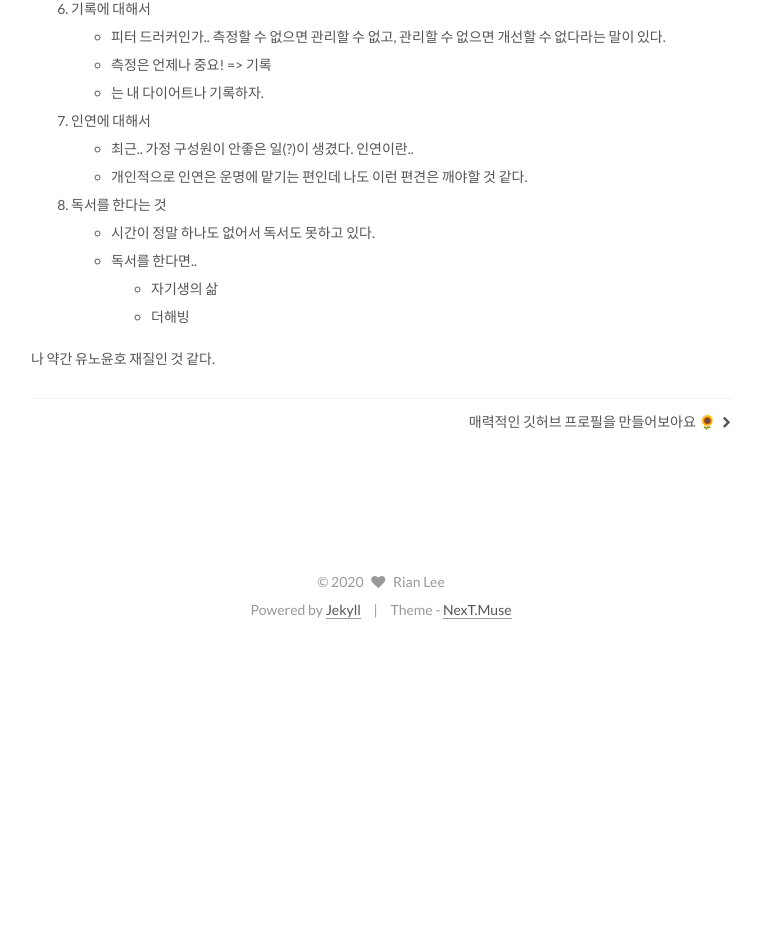
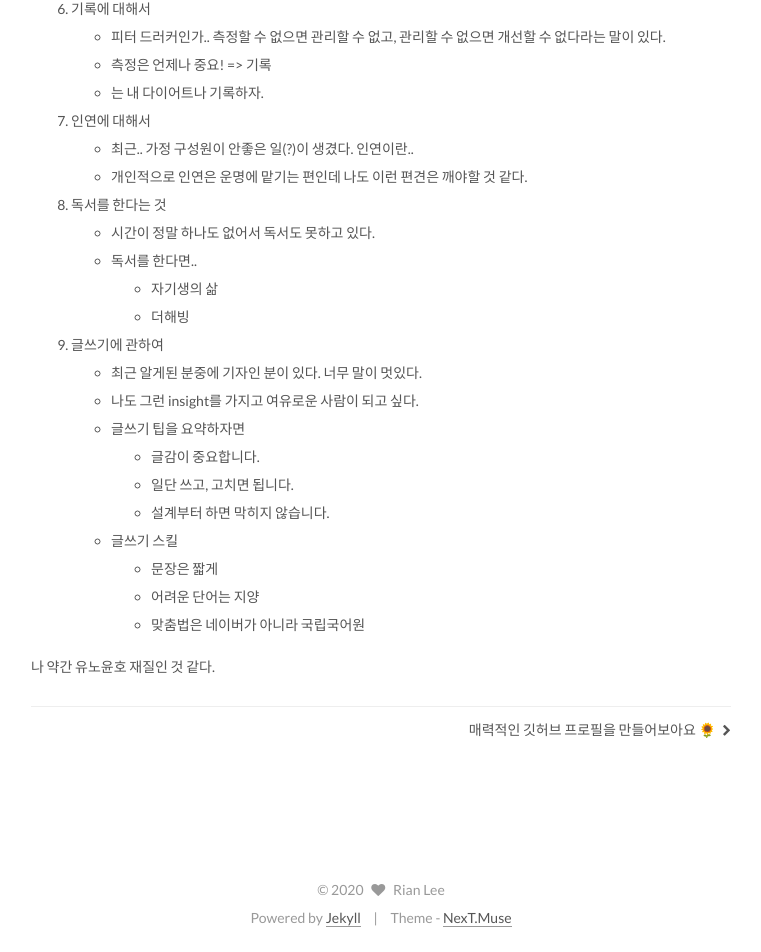
Before and after one commit to jiyeoon/jiyeoon.github.io, a Jekyll site: the page built from _posts/junk/2020-08-14-junk.md, in a window 1280 px wide. Shown: the part 1502-2454 px from the top of the page, without its empty margins (259-1020 px from the left). Built offline with Jekyll 4.4.1, drawn with Linux system fonts in a browser that asks for light colours; before the commit the page ends 2146 px from its top, so only the background shows below that.

Commit message:
Update 2020-08-14-junk.md

```diff
--- a/_posts/junk/2020-08-14-junk.md
+++ b/_posts/junk/2020-08-14-junk.md
@@ -51,5 +51,16 @@ category : junk
         - 자기생의 삶
         - 더해빙
 
+9. 글쓰기에 관하여
+    - 최근 알게된 분중에 기자인 분이 있다. 너무 말이 멋있다.
+    - 나도 그런 insight를 가지고 여유로운 사람이 되고 싶다.
+    - 글쓰기 팁을 요약하자면
+        - 글감이 중요합니다.
+        - 일단 쓰고, 고치면 됩니다.
+        - 설계부터 하면 막히지 않습니다.
+    - 글쓰기 스킬
+        - 문장은 짧게
+        - 어려운 단어는 지양
+        - 맞춤법은 네이버가 아니라 국립국어원
 
 나 약간 유노윤호 재질인 것 같다.
```
